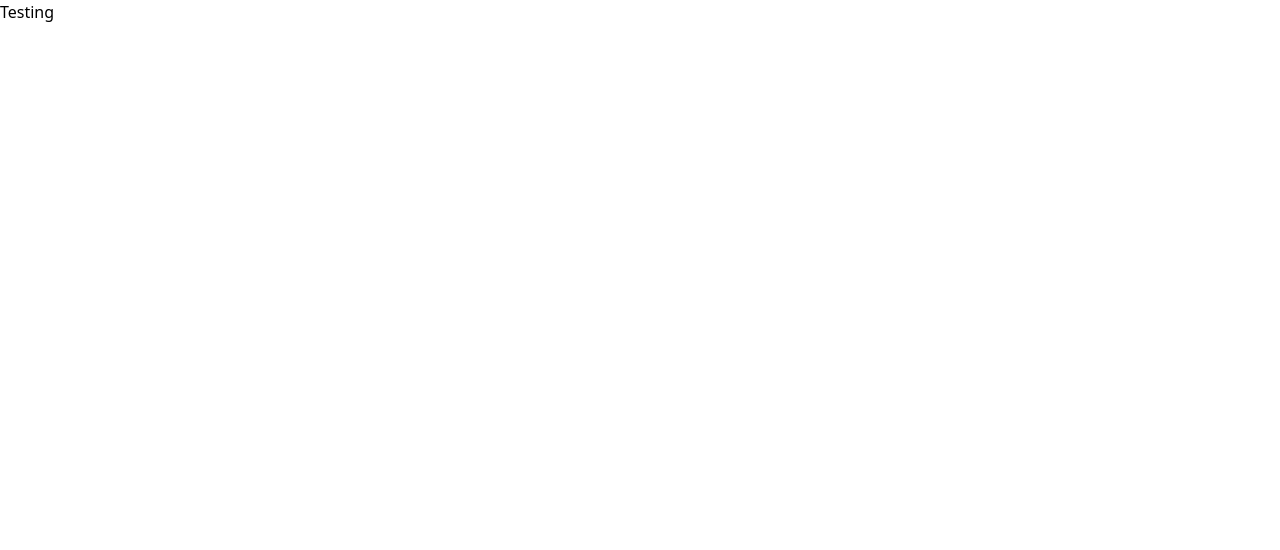
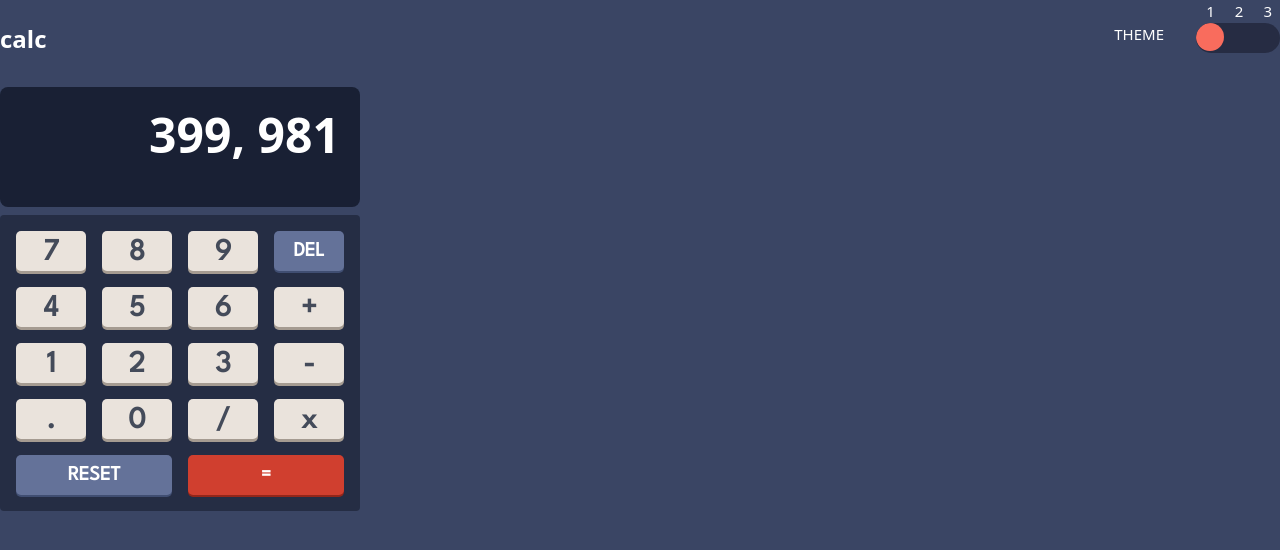
Before and after one commit to jade-banares/calculator, a plain HTML site: page index.html in a window 1280 px wide. Drawn offline with nearby package versions, Linux system fonts and the light colour scheme.

Commit message:
testing calculator theme 1

```diff
--- a/index.html
+++ b/index.html
@@ -2,16 +2,137 @@
 <html lang="en">
 <head>
   <meta charset="UTF-8">
-  <meta name="viewport" content="width=device-width, initial-scale=1.0"> <!-- displays site properly based on user's device -->
+  <meta name="viewport" content="width=device-width, initial-scale=1.0">
 
   <link rel="icon" type="image/png" sizes="32x32" href="./images/favicon-32x32.png">
   <link rel="stylesheet" href="https://cdnjs.cloudflare.com/ajax/libs/font-awesome/4.7.0/css/font-awesome.min.css">
+
+  <!-- Tailwind CSS CDN -->
   <script src="https://cdn.tailwindcss.com"></script>
+  <link rel="stylesheet" href="./dist/global.css">
+
 
   <title>Frontend Mentor | Calculator app</title>
 </head>
 <body>
-  <h1>Testing</h1>
+  <main>
+    <!-- Calculator 1 -->
+    <section class="test">
+      <div class="flex justify-end ml-5">
+        <span class="pr-5">1</span>
+        <span class="pr-5">2</span>
+        <span class="pr-2">3</span>
+      </div>
+      <div class="flex justify-between mb-8">
+        <div>
+          <h2 class="font-bold text-2xl">calc</h2>
+        </div>
 
+        <div class="flex">
+          <h3 class="pr-8 uppercase">Theme</h3>
+
+          <div class="tab">
+            <button class="links active" onclick="tabCalc(event, 'ThemeOne'); themeOne()"></button>
+            <button class="links" onclick="tabCalc(event, 'ThemeTwo');  themeTwo()"></button>
+            <button class="links" onclick="tabCalc(event, 'ThemeThree'); themeThree()"></button>
+          </div>
+        </div>
+
+      </div>
+      <div>
+        <div id="ThemeOne" class="content rounded-lg" style="display:block">
+          <div class="w-full pt-3 lg:pb-5 lg:h-1/6">
+            <h2 class="flex justify-end text-4xl lg:text-5xl pt-3 pr-5 font-bold">399, 981</h2>
+          </div>
+
+          <div class="mt-24 bg-[#252D44] p-4 rounded">
+            <div class="grid grid-cols-4 gap-4 cont">
+              <div>
+                <button>7</button>
+              </div>
+              <div>
+                <button>8</button>
+              </div>
+              <div>
+                <button>9</button>
+              </div>
+
+              <div class="del">
+                <button class="text-white">DEL</button>
+              </div>
+              <div>
+                <button>4</button>
+              </div>
+
+              <div>
+                <button>5</button>
+              </div>
+              <div>
+                <button>6</button>
+              </div>
+
+              <div>
+                <button>+</button>
+              </div>
+              <div>
+                <button>1</button>
+              </div>
+              <div>
+                <button>2</button>
+              </div>
+              <div>
+                <button>3</button>
+              </div>
+              <div>
+                <button>-</button>
+              </div>
+
+              <div>
+                <button>.</button>
+              </div>
+              <div>
+                <button>0</button>
+              </div>
+              <div>
+                <button>/</button>
+              </div>
+              <div>
+                <button>x</button>
+              </div>
+
+              <div class="del reset col-span-2">
+                <button>RESET</button>
+              </div>
+              <div class="equal reset col-span-2">
+                <button >=</button>
+              </div>
+            </div>
+          </div>
+        </div>
+
+        <div id="ThemeTwo" class="content" style="display:none">
+          <h3>Paris</h3>
+          <p>Paris is the capital of France.</p>
+        </div>
+
+        <div id="ThemeThree" class="content" style="display:none">
+          <h3>Tokyo</h3>
+          <p>Tokyo is the capital of Japan.</p>
+        </div>
+      </div>
+
+    </section>
+
+    <!-- Calculator 2 -->
+    <section>
+
+    </section>
+
+    <!-- Calculator 3 -->
+    <section>
+
+    </section>
+    <script src="./src/javascript/tab.js"></script>
+  </main>
 </body>
 </html>
--- /dev/null
+++ b/src/global.scss
@@ -0,0 +1,160 @@
+//welcome to calculator global variable
+@import url('https://fonts.googleapis.com/css2?family=League+Spartan&display=swap');
+
+:root{
+    --ls-c-white: hsl(0, 0%, 100%);
+    --ls-c-black: hsl(0, 0%, 0%);
+
+    //Theme 1
+    --bg-color-theme1: hsl(224, 27%, 31%); //background color
+    --bg-display-theme1: hsl(224, 35%, 15%); //calc display screen
+    --bg-case-theme1: hsl(227, 31%, 21%); //case
+    --bg-keypad-theme1: hsl(32, 26%, 89%); //keypad
+    --bg-equal-theme1: hsl(6, 93%, 67%); //keypad: equal
+    --bg-reset-theme1: hsl(224, 21%, 50%); //reset
+    --bg-c-theme1: hsl(221, 14%, 31%);
+
+    //Theme 2
+    --bg-color-theme2: hsl(0, 0%, 90%); //background color
+    --bg-display-theme2: hsl(0, 0%, 93%); //calc display screen
+    --bg-case-theme2: hsl(0, 6%, 82%); //case
+    --bg-keypad-theme2: hsl(48, 9%, 89%); //keypad
+    --bg-equal-theme2: hsl(25, 100%, 61%); //keypad: equal
+    --bg-reset-theme2: hsl(185, 41%, 37%); //reset
+
+    //Theme 3
+    --bg-color-theme3: hsl(268, 75%, 9%); //background color
+    --bg-display-theme3: hsl(0, 0%, 93%); //calc display screen
+    --bg-case-theme3: hsl(269, 74%, 12%); //case
+    --bg-keypad-theme3: hsl(269, 48%, 20%); //keypad
+    --bg-equal-theme3: hsl(176, 100%, 44%); //keypad: equal
+    --bg-reset-theme3: hsl(281, 89%, 26%); //reset
+    --color-theme3: hsl(53, 100%, 61%);
+}
+
+*{
+    &::after, &::before{
+        box-sizing: border-box;
+        margin: 0;
+        position: relative;
+        font-weight: normal;
+    }
+}
+
+body{
+    min-height: 100vh;
+    font-size: 15px;
+    background-color: var(--bg-color-theme1);
+    color: var(--ls-c-white)
+}
+
+.calc1{
+    background-color: var(--bg-color-theme1);
+
+}
+
+.tab {
+    overflow: hidden;
+    border-radius: 35px;
+    background-color: #262C43;
+    height: 30px;
+  }
+
+  .tab button {
+    float: left;
+    border: none;
+    outline: none;
+    cursor: pointer;
+    padding: 14px;
+    transition: 0.3s;
+    border-radius: 50%;
+  }
+
+
+  .tab button:hover {
+    background-color: #ddd;
+  }
+
+  /* Create an active/current tablink class */
+  .tab button.active {
+    background-color: var(--bg-equal-theme1);
+
+  }
+
+
+  .tab button.active:nth-child(2){
+    background-color: var(--bg-equal-theme2);
+  }
+  .tab button.active:last-child {
+    background-color: var(--bg-equal-theme3);
+  }
+
+  /* Style the tab content */
+  .content {
+    position: absolute;
+    display: none;
+  }
+
+
+
+  #ThemeOne:first-child{
+    background-color: var(--bg-display-theme1);
+    border:none;
+    height: 15%;
+  }
+  #ThemeOne:nth-child(1){
+    background-color: var(--bg-display-theme1);
+    border:none;
+
+  }
+
+  #ThemeOne .cont button{
+    background-color: var(--bg-keypad-theme1);
+    width: 70px;
+    height: 40px;
+    border-radius: 5px;
+    transform-style: preserve-3d;
+    font-weight: 700;
+    font-size: 30px;
+    color: hsl(221, 14%, 31%);
+    font-family: 'League Spartan', sans-serif;
+  }
+
+  .cont:nth-child(4){
+    background-color: var(--bg-reset-theme1);
+  }
+
+  #ThemeOne .cont button::before {
+  position: absolute;
+  content: "";
+  width: 100%;
+  height: 100%;
+  left: 0;
+  right: 0;
+  bottom: 0;
+  background-color: #A59B91;
+  border-radius: inherit;
+  box-shadow: 0 0 0 0;
+  transform: translate3d(0, 0.1em, -1em);
+  transition: all 175ms cubic-bezier(0, 0, 1, 1);
+  }
+
+  .del button{
+    background-color: #647299 !important;
+    color: var(--ls-c-white) !important;
+    font-size: 20px !important;
+  }
+  .del button::before{
+    background-color: hsl(224, 28%, 35%) !important;
+  }
+  .equal button{
+    background-color: hsl(6, 63%, 50%) !important;
+    color: var(--ls-c-white) !important;
+    font-size: 20px !important;
+  }
+  .equal button::before{
+    background-color: hsl(6, 70%, 34%) !important;
+  }
+  .reset button{
+    width: 100% !important;
+  }
--- /dev/null
+++ b/src/javascript/tab.js
@@ -0,0 +1,33 @@
+function tabCalc(myEvent, myTheme) {
+    let i, j, links;
+    j = document.getElementsByClassName("content");
+    for (i = 0; i < j.length; i++) {
+        j[i].style.display = "none";
+    }
+    links = document.getElementsByClassName("links");
+    for (i = 0; i < j.length; i++) {
+      links[i].className = links[i].className.replace(" active", "");
+    }
+    document.getElementById(myTheme).style.display = "block";
+    myEvent.currentTarget.className += " active";
+}
+
+
+
+
+function themeOne() {
+    const hexColor = "hsl(224, 27%, 31%)";
+    const txtColor = "white"
+    document.body.style.backgroundColor = hexColor;
+    document.body.style.color = txtColor;
+}
+
+function themeTwo() {
+    let hexColor = "hsl(0, 0%, 90%)";
+    document.body.style.backgroundColor = hexColor;
+}
+
+function themeThree() {
+    let hexColor = "hsl(268, 75%, 9%)";
+    document.body.style.backgroundColor = hexColor;
+}
```
Also changed, not shown: dist/global.css (added), 1 other file.
